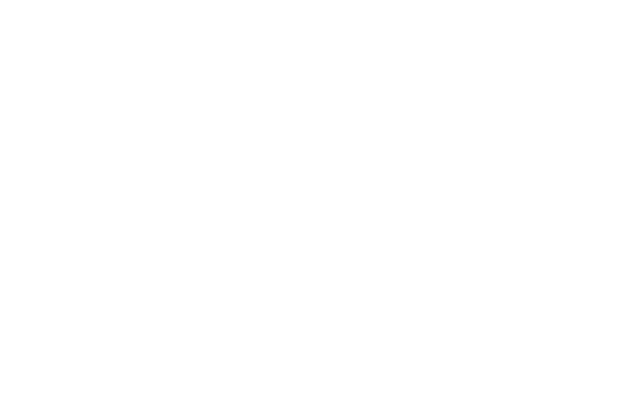
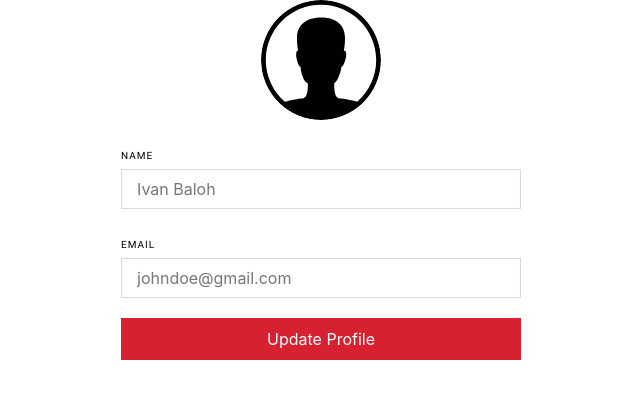
Before and after one commit to anna-kuzii/sport-news, a React (Create React App) app in the folder client/: page /updateprofile in a window 1280 px wide. Shown: the top 398 px of the page, without its empty margins (319-959 px from the left). Built offline with nearby package versions, Linux system fonts and the light colour scheme.

Commit message:
update-user-profile

```diff
--- a/client/src/App.jsx
+++ b/client/src/App.jsx
@@ -8,6 +8,7 @@
 import { Login } from './components/Login'
 import { ForgotPassword } from './components/ForgotPassword'
 import { Home } from './components/Home'
+import { UpdateProfile } from './components/UpdateProfile'
 
 const App = () => (
   <Router history={history}>
@@ -15,6 +16,7 @@
       exact path='/'
       component={Home}
     />
+    <Route path='/updateprofile' component={UpdateProfile} />
     <Route path='/register' component={Register} />
     <Route path='/login' component={Login} />
     <Route path='/forgotpassword' component={ForgotPassword} />
--- /dev/null
+++ b/client/src/components/UpdateProfile/index.jsx
@@ -0,0 +1,29 @@
+import React from 'react'
+import './style.scss'
+
+export const UpdateProfile = () =>(
+  <div className='update-wrapper'>
+    <div className='updateProfile'>
+      <div className='avatar' />
+      <div className='full-name'>
+        <div className='update-input-wrapper'>
+          <label htmlFor='name-input'>Name</label>
+          <input
+            type='text'
+            id='name-input'
+            placeholder='Ivan Baloh'
+            name='full-name'
+          />
+          <label htmlFor='email-input'>Email</label>
+          <input
+            type='email'
+            id='email-input'
+            placeholder='johndoe@gmail.com'
+            name='email'
+          />
+        </div>
+        <button type='button' className='update-profile'>Update Profile</button>
+      </div>
+    </div>
+  </div>
+)
--- /dev/null
+++ b/client/src/components/UpdateProfile/style.scss
@@ -0,0 +1,55 @@
+@import '../styles/variables';
+
+.update-wrapper {
+  .updateProfile {
+    display: flex;
+    align-items: center;
+    flex-direction: column;
+    justify-content: center;
+
+    @media screen and (max-width: $mobile-width) {
+      width: 100%;
+      margin: 0;
+    }
+
+    .avatar {
+      width: 120px;
+      height: 120px;
+      vertical-align: middle;
+      background: url('../../assets/img/user-avatar.svg') no-repeat;
+      background-size: 120px 120px;
+      border-radius: 50%;
+  }
+
+    .update-input-wrapper {
+      display: flex;
+      flex-direction: column;
+      max-width: 400px;
+      margin: 10px 0 0;
+
+      input {
+        width: 100%;
+
+        @media screen and (max-width: $mobile-width) {
+          width: 80vw;
+          margin: 0;
+        }
+      }
+
+      label {
+        margin-top: 20px;
+        color: $black;
+      }
+   }
+
+    .update-profile {
+      margin-top: 10px;
+
+      @media screen and (max-width: $mobile-width) {
+        width: 80vw;
+        margin-top: 20px;
+      }
+   }
+
+ }
+}
--- a/client/src/components/styles/_forms.scss
+++ b/client/src/components/styles/_forms.scss
@@ -118,7 +118,7 @@
     }
   }
 
-  .btn {
+  .btn  {
     display: inline-block;
     width: 130px;
     height: 32px;
@@ -184,7 +184,8 @@
   }
 }
 
-.btn-primary {
+.btn-primary ,
+.update-profile {
   display: inline-block;
   width: 400px;
   height: 42px;
@@ -207,7 +208,8 @@
   }
 }
 
-.email-wrapper {
+.email-wrapper,
+.update-input-wrapper {
   label {
     width: 50%;
     font-family: Roboto, serif;
--- a/client/src/index.scss
+++ b/client/src/index.scss
@@ -6,3 +6,4 @@
 @import 'components/Login/style';
 @import 'components/ForgotPassword/style';
 @import 'components/styles/_forms.scss';
+@import 'components/UpdateProfile/style';
```
Also changed, not shown: client/src/assets/img/user-avatar.svg (added).
